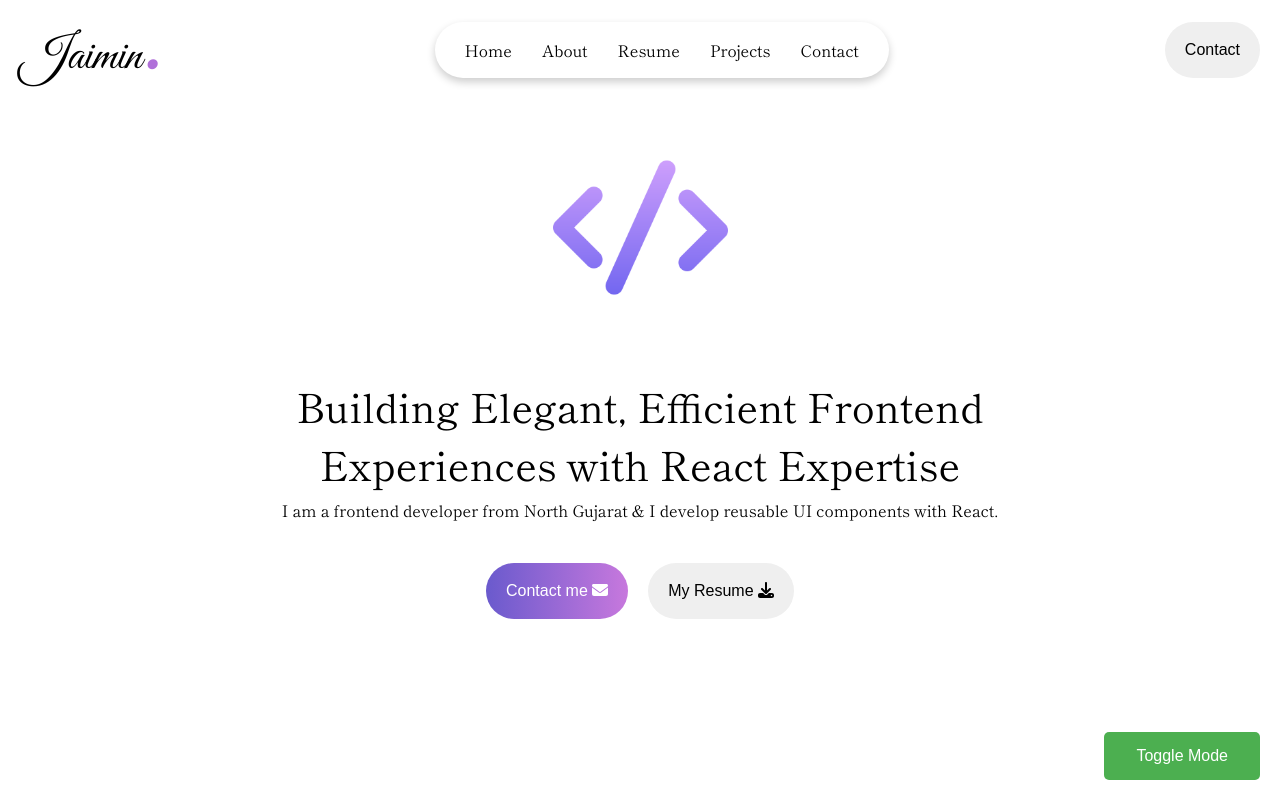
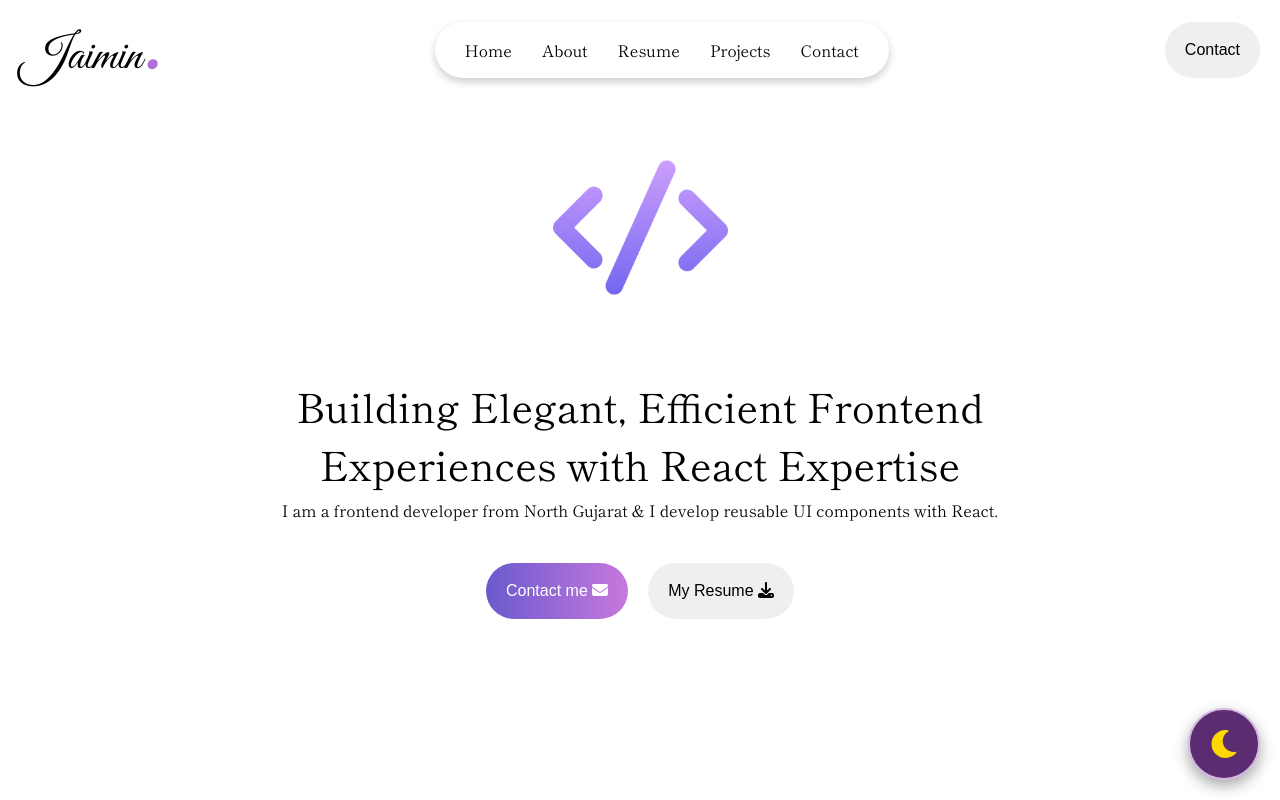
Before and after one commit to jaiminkumarmevada/REACT-JS---Responsive-Personal-Portfolio, a React (Vite) app: page / in a window 1280 px wide. Shown: the top 800 px of the page. Built offline with nearby package versions, Linux system fonts and the light colour scheme.

Commit message:
firebase package installation error

```diff
--- a/package.json
+++ b/package.json
@@ -14,8 +14,10 @@
     "@fortawesome/free-brands-svg-icons": "^6.6.0",
     "@fortawesome/free-solid-svg-icons": "^6.6.0",
     "@fortawesome/react-fontawesome": "^0.2.2",
+    "firestore": "^1.1.6",
     "react": "^18.3.1",
     "react-dom": "^18.3.1",
+    "react-icons": "^5.2.1",
     "react-router-dom": "^6.26.0",
     "react-scroll": "^1.9.0"
   },
--- a/src/App.jsx
+++ b/src/App.jsx
@@ -6,25 +6,29 @@ import Projects from "./compo/Projects";
 import Intro from "./compo/Intro";
 import Form from './compo/Form';
 import Footer from './compo/Footer';
+import { FaSun, FaMoon } from 'react-icons/fa';
 import './App.css';
 
 function App() {
-  const [bgcolor, setBgcolor] = useState("white"); // Initial background color is white
-  const [fontColor, setFontColor] = useState("black"); // Initial font color is black
+  const [bgcolor, setBgcolor] = useState("white");
+  const [fontColor, setFontColor] = useState("black");
+  const [isDarkMode, setIsDarkMode] = useState(false);
 
   const changebg = () => {
     if (bgcolor === "white") {
-      setBgcolor('#11001f'); // Set background to dark color
-      setFontColor("white"); // Set font color to white
+      setBgcolor('#11001f');
+      setFontColor("white");
+      setIsDarkMode(true); // Set to dark mode
     } else {
-      setBgcolor("white"); // Set background back to white
-      setFontColor("black"); // Set font color back to black
+      setBgcolor("white");
+      setFontColor("black");
+      setIsDarkMode(false); // Set to light mode
     }
   };
 
   return (
     <>
-      <div style={{ backgroundColor: bgcolor, color: fontColor }}> {/* Apply both background and font color */}
+      <div style={{ backgroundColor: bgcolor, color: fontColor }}>
         <Header />
         <div id="home-section">
           <Landing />
@@ -41,10 +45,27 @@ function App() {
           <Form />
         </div>
         <Footer />
-        {/* Button to change background and font color */}
+
         <div>
-          <button className="sticky-button" onClick={changebg}> {/* onClick handler toggles colors */}
-            Toggle Mode
+          <button
+            className="sticky-button"
+            onClick={changebg}
+            style={{
+              backgroundColor: isDarkMode ? '#9B59B6' : '#5B2C6F',  // Lighter purple for dark mode, deeper purple for light mode
+              color: isDarkMode ? '#FFE4B5' : '#FFD700', // Light gold for sun, bright gold for moon
+              borderRadius: '50%', // Round button
+              padding: '20px',  // Further increase padding for a bigger button
+              fontSize: '28px', // Larger icon size
+              border: '2px solid #D3B8E6', // Border to match purple theme
+              cursor: 'pointer',
+              boxShadow: '0px 6px 15px rgba(0, 0, 0, 0.35)', // More pronounced shadow for depth
+              transition: 'all 0.3s ease', // Smooth transition for all properties
+              display: 'flex',
+              alignItems: 'center',
+              justifyContent: 'center'
+            }}
+          >
+            {isDarkMode ? <FaSun style={{ color: '#FFE4B5' }} /> : <FaMoon style={{ color: '#FFD700' }} />} {/* Toggle icon with custom color */}
           </button>
         </div>
       </div>
--- a/src/compo/Form.jsx
+++ b/src/compo/Form.jsx
@@ -1,8 +1,37 @@
-import React from 'react';
+import React, { useState } from 'react';
 import './Form.css';
 import { faPaperPlane } from '@fortawesome/free-solid-svg-icons';
+import db from '../database/fire'; // Updated path to match the correct location
+import { collection, addDoc } from "firebase/firestore";
 
 function Form() {
+  const [name, setName] = useState('');
+  const [email, setEmail] = useState('');
+  const [message, setMessage] = useState('');
+  const [loading, setLoading] = useState(false);
+  const [success, setSuccess] = useState(false);
+
+  const handleSubmit = async (e) => {
+    e.preventDefault();
+    setLoading(true);
+    try {
+      await addDoc(collection(db, "contacts"), { // "contacts" is the collection name in Firestore
+        name,
+        email,
+        message,
+        timestamp: new Date() // Add a timestamp for reference
+      });
+      setLoading(false);
+      setSuccess(true);
+      setName(''); // Clear form fields
+      setEmail('');
+      setMessage('');
+    } catch (error) {
+      console.error("Error adding document: ", error);
+      setLoading(false);
+    }
+  };
+
   return (
     <div className="forms">
       <div className="form-title">
@@ -11,13 +40,45 @@ function Form() {
         <p className="formparagrapgline">I'd love to hear from you! If you have any questions, comments or feedback, <br/>please use the form below.</p>
       </div>
       <div className="form">
-        <form action="/submit_form" method="post">
+        <form onSubmit={handleSubmit}>
           <div className="form-div">
-            <input placeholder="Name" className="field" type="text" id="name" name="name" required />
-            <input placeholder="Email" className="field" type="email" id="email" name="email" required />
+            <input
+              placeholder="Name"
+              className="field"
+              type="text"
+              id="name"
+              name="name"
+              value={name}
+              onChange={(e) => setName(e.target.value)}
+              required
+            />
+            <input
+              placeholder="Email"
+              className="field"
+              type="email"
+              id="email"
+              name="email"
+              value={email}
+              onChange={(e) => setEmail(e.target.value)}
+              required
+            />
           </div>
-          <textarea placeholder="Message" className="field" id="message" name="message" rows="4" required></textarea>
-          <input type="submit" value="Submit" className="submit-button"/>
+          <textarea
+            placeholder="Message"
+            className="field"
+            id="message"
+            name="message"
+            rows="4"
+            value={message}
+            onChange={(e) => setMessage(e.target.value)}
+            required
+          ></textarea>
+          <input
+            type="submit"
+            value={loading ? "Submitting..." : success ? "Submitted!" : "Submit"}
+            className="submit-button"
+            disabled={loading}
+          />
         </form>
       </div>
     </div>
--- a/src/database/fire.js
+++ b/src/database/fire.js
@@ -1,7 +1,7 @@
-// Import the functions you need from the SDKs you need
+// src/database/fire.js
+
 import { initializeApp } from "firebase/app";
-// TODO: Add SDKs for Firebase products that you want to use
-// https://firebase.google.com/docs/web/setup#available-libraries
+import { getFirestore } from "firebase/firestore"; // Import Firestore functions
 
 // Your web app's Firebase configuration
 const firebaseConfig = {
@@ -15,3 +15,8 @@ const firebaseConfig = {
 
 // Initialize Firebase
 const app = initializeApp(firebaseConfig);
+
+// Initialize Firestore
+const db = getFirestore(app);
+
+export default db;
```
Also changed, not shown: 1 other file (tests, documents, lock files or other folders).
